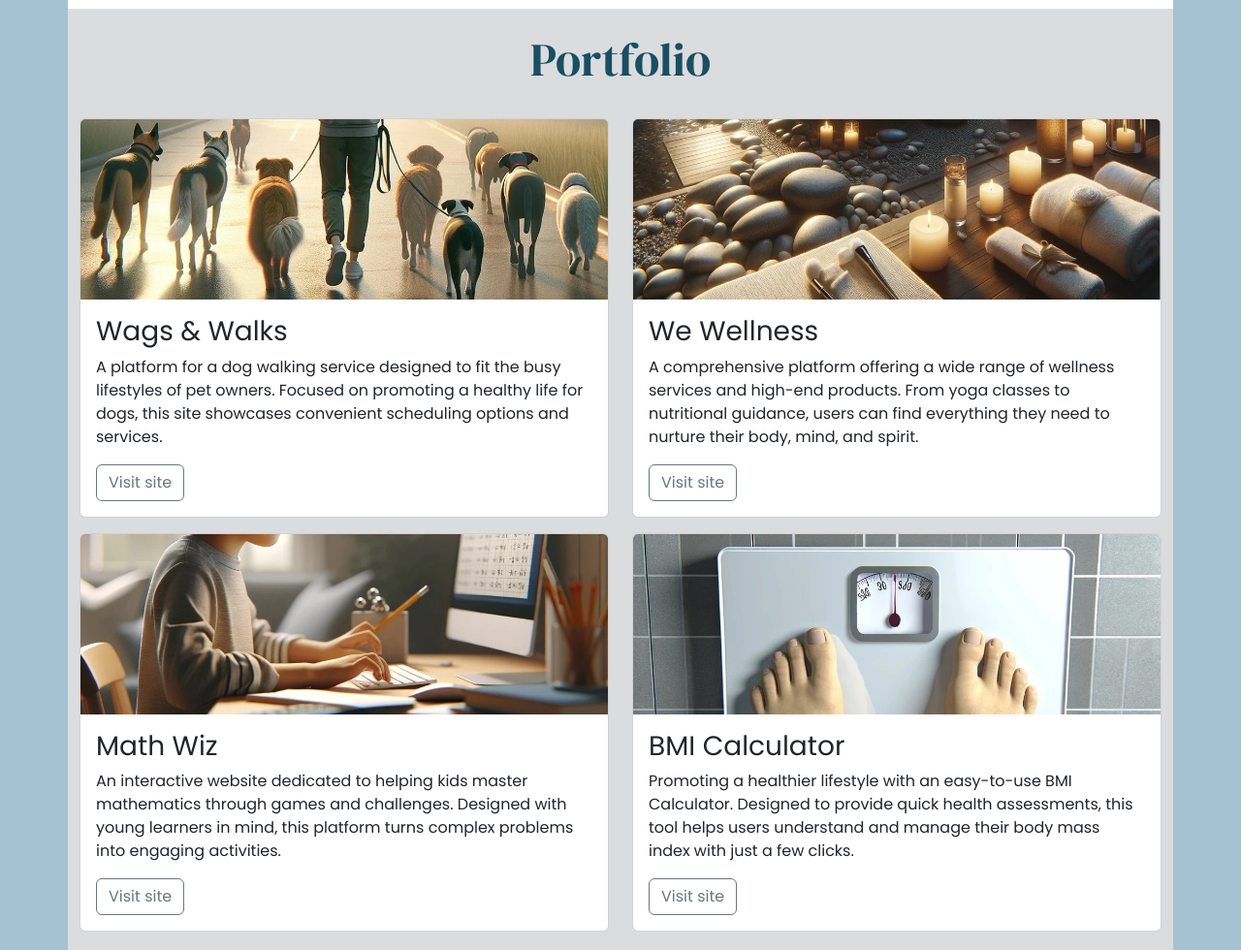
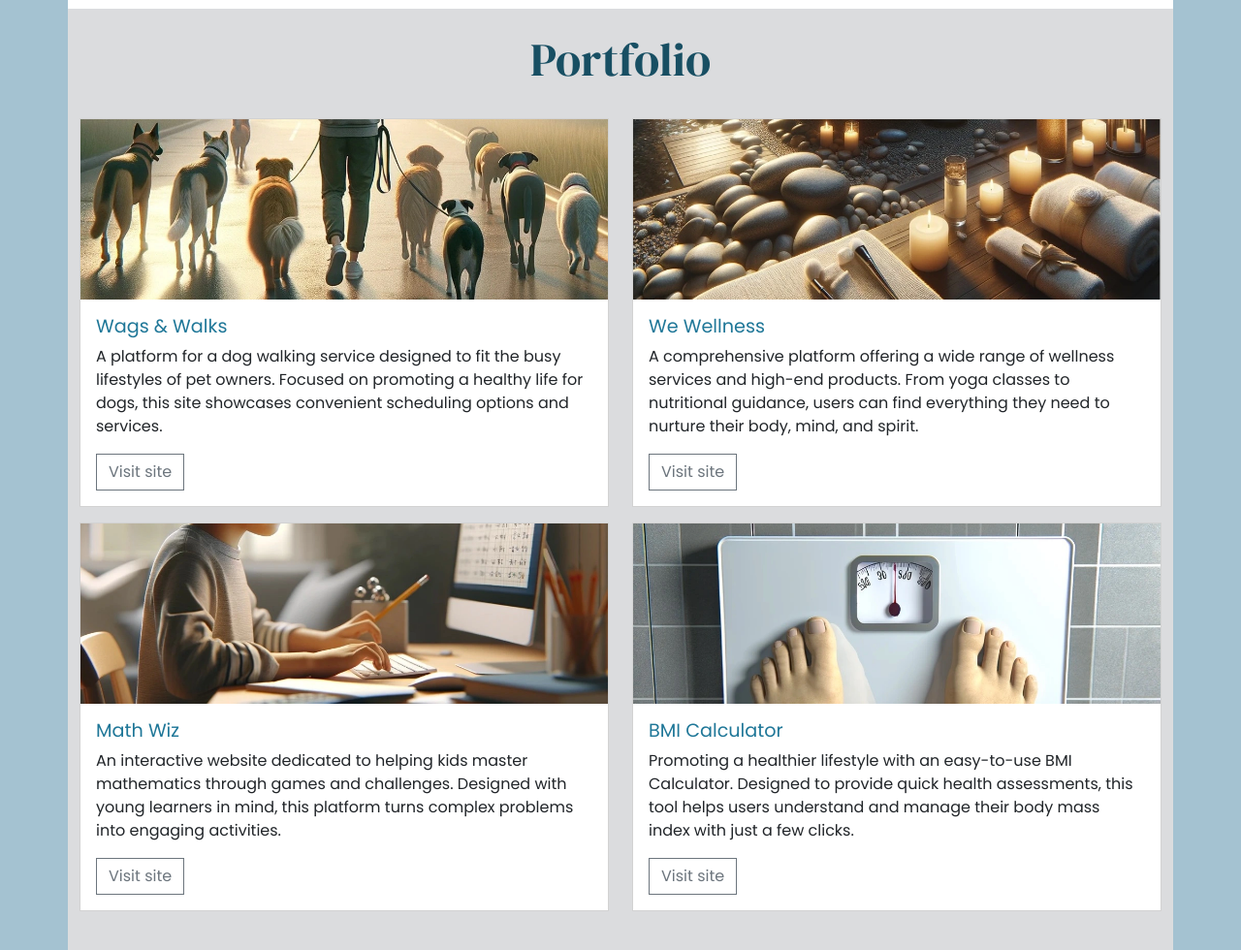
Before and after one commit to GooldenApple/portfolio, a plain HTML site: page index.html in a window 1280 px wide. Shown: the part 1040-2020 px from the top of the page at 97% size. Drawn offline with nearby package versions, Linux system fonts and the light colour scheme.

Commit message:
adding sharp corners to override bootstrap

```diff
--- a/assets/css/styles.css
+++ b/assets/css/styles.css
@@ -20,6 +20,13 @@ h2 {
     color: #184f63; /* dark-blue*/
 }
 
+
+.sharp-corners,
+.sharp-corners * {
+    border-radius: 0%;
+}
+
+
 /* About section */
 
 #about {
@@ -31,6 +38,19 @@ h2 {
 
 #portfolio {
     background-color: #dbdcde; /* light grey*/
+}
+
+#portfolio .card-title {
+    color: #1f7798;
+    font-size: 1.2rem;
+}
+
+#portfolio .btn-outline-secondary:hover {
+    background-color: #1f7798;
+}
+
+#portfolio .card-text {
+    min-height: 120px;
 }
 
 /* contact section*/
@@ -49,3 +69,13 @@ h2 {
     min-height: 500px;
     padding: 5% 7%;
 }
+
+/* media queries */
+
+/* use boostrap breakpoints for XL screens */
+@media screen and (min-width: 1200px) {
+    /* fixes all portfolio cards be ing to tall on xl screens */
+    #portfolio .card-text {
+        min-height: auto;
+    }
+}
--- a/index.html
+++ b/index.html
@@ -63,7 +63,7 @@
                 <!-- mb-5 gives extra margin spacing under lead text -->
                 <p class="lead mb-5">Let's create something amazing together!</p>
                 <!-- Bootstrap modal button -->
-                <button type="button" class="btn btn-primary" data-bs-toggle="modal" data-bs-target="#exampleModal">
+                <button type="button" class="btn btn-primary sharp-corners" data-bs-toggle="modal" data-bs-target="#exampleModal">
                     Subscribe to my newsletter!
                 </button>
             </div>
@@ -116,7 +116,7 @@
                 </div>
                 <!-- cols for cards -->
                 <div class="col-12 col-md-6">
-                    <div class="card mb-3">
+                    <div class="card mb-3 sharp-corners">
                         <img src="assets/images/wags-and-walks.webp" class="card-img-top"
                             alt="A man walking several dogs early in the morning">
                         <div class="card-body">
@@ -132,7 +132,7 @@
                     </div>
                 </div>
                 <div class="col-12 col-md-6">
-                    <div class="card mb-3">
+                    <div class="card mb-3 sharp-corners">
                         <img src="assets/images/we-wellness.webp" class="card-img-top"
                             alt="A spa with candles towels and natural material">
                         <div class="card-body">
@@ -148,7 +148,7 @@
                     </div>
                 </div>
                 <div class="col-12 col-md-6">
-                    <div class="card mb-3">
+                    <div class="card mb-3 sharp-corners">
                         <img src="assets/images/math-wiz.webp" class="card-img-top"
                             alt="A child practicing math at a computer">
                         <div class="card-body">
@@ -165,7 +165,7 @@
                     </div>
                 </div>
                 <div class="col-12 col-md-6">
-                    <div class="card mb-3">
+                    <div class="card mb-3 sharp-corners">
                         <img src="assets/images/bmi-calculator.webp" class="card-img-top"
                             alt="Weighing scales seen from the first person view of the person standing on the scales">
                         <div class="card-body">
@@ -197,7 +197,7 @@
             </div>
             <div class="col-12 col-md-10 col-lg-8 mb-4">
                 <!-- Add your form here -->
-                <form class="row g-3">
+                <form class="row g-3 sharp-corners">
                     <div class="col-lg-4">
                         <label for="full-name" class="form-label">Full Name</label>
                         <input type="text" class="form-control" id="full-name">
@@ -226,7 +226,7 @@
     <!-- Modal -->
     <div class="modal fade" id="exampleModal" tabindex="-1" aria-labelledby="exampleModalLabel" aria-hidden="true">
         <div class="modal-dialog modal-lg">
-            <div class="modal-content">
+            <div class="modal-content sharp-corners">
                 <div class="modal-header">
                     <h1 class="modal-title fs-5" id="exampleModalLabel">Subscribe</h1>
                     <button type="button" class="btn-close" data-bs-dismiss="modal" aria-label="Close"></button>
```
